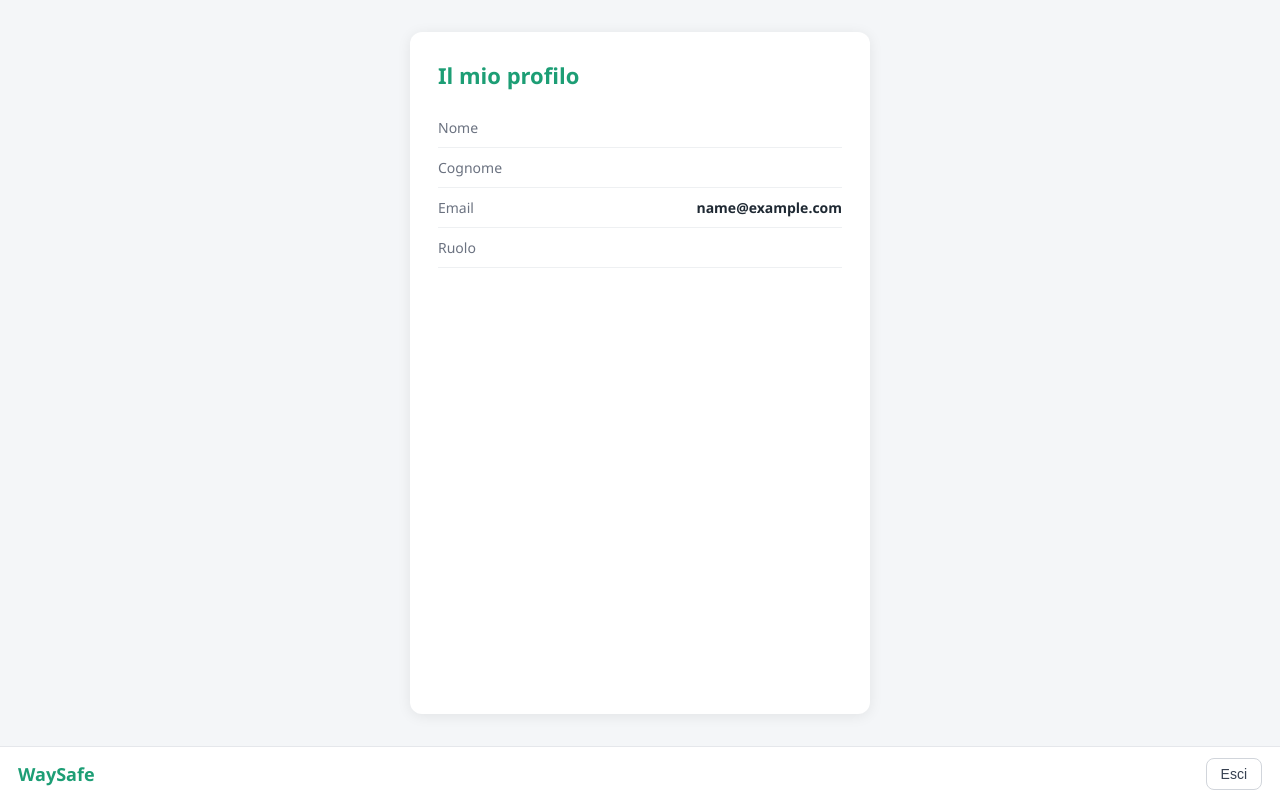
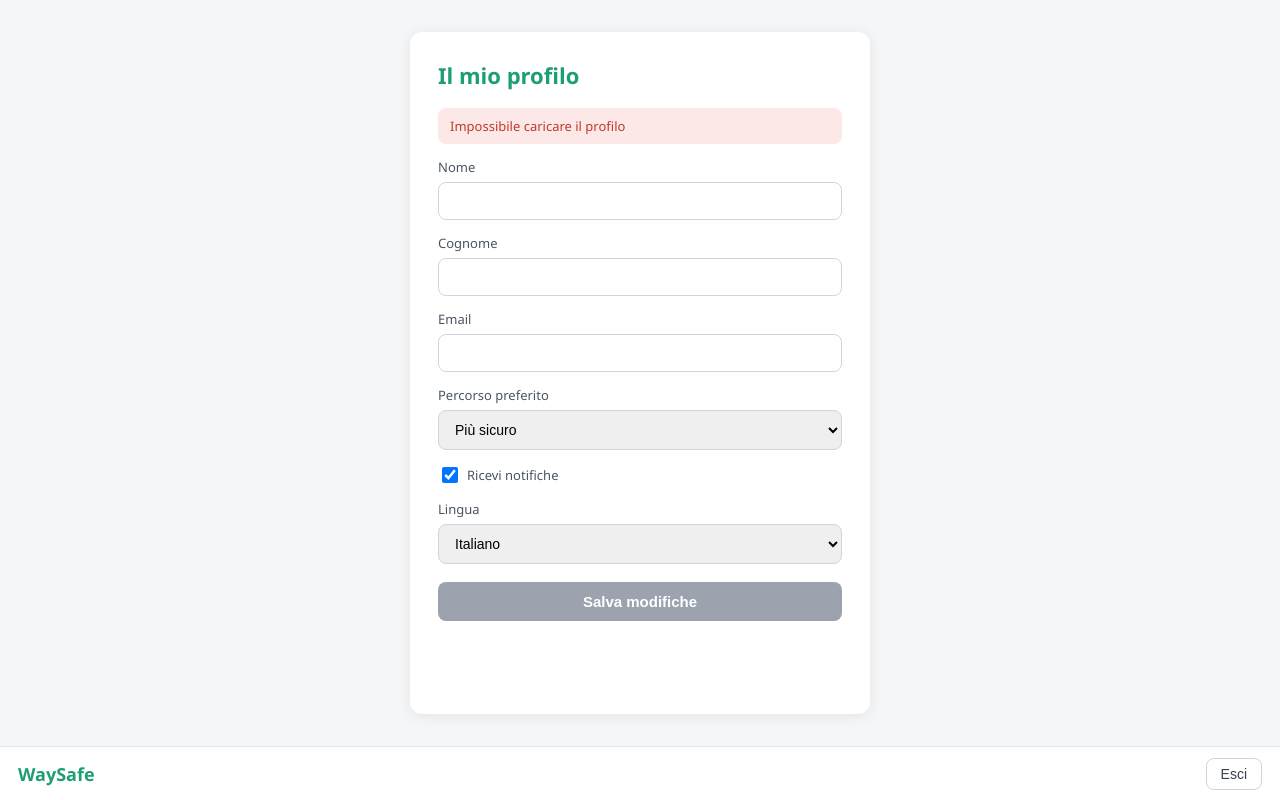
Before and after one commit to davide-modena/WaySafe, a React (Create React App) app in the folder frontend/: page /profile in a window 1280 px wide. Built offline with nearby package versions, Linux system fonts and the light colour scheme; no server answers; sample sign-in values are in the browser's storage.

Commit message:
frontend: ProfilePage modificabile con dati utente e preferenze percorso/notifiche/lingua

```diff
--- a/frontend/src/context/AuthContext.js
+++ b/frontend/src/context/AuthContext.js
@@ -53,6 +53,11 @@ export function AuthProvider({ children }) {
     setUser(null);
   }
 
+  function updateUser(nextUser) {
+    localStorage.setItem('waysafe_user', JSON.stringify(nextUser));
+    setUser(nextUser);
+  }
+
   const value = {
     token,
     user,
@@ -60,6 +65,7 @@ export function AuthProvider({ children }) {
     login,
     register,
     loginConToken,
+    updateUser,
     logout
   };
 
--- a/frontend/src/pages/ProfilePage.css
+++ b/frontend/src/pages/ProfilePage.css
@@ -7,6 +7,9 @@
 }
 
 .profile-card {
+  display: flex;
+  flex-direction: column;
+  gap: 14px;
   width: 100%;
   max-width: 460px;
   background: #ffffff;
@@ -16,25 +19,71 @@
 }
 
 .profile-card h1 {
-  margin: 0 0 18px;
+  margin: 0 0 4px;
   font-size: 22px;
   color: #1d9e75;
 }
 
-.profile-data div {
+.profile-card label {
   display: flex;
-  justify-content: space-between;
-  padding: 10px 0;
-  border-bottom: 1px solid #eef0f2;
+  flex-direction: column;
+  gap: 6px;
+  font-size: 13px;
+  color: #4b5563;
 }
 
-.profile-data dt {
-  color: #6b7280;
+.profile-card input,
+.profile-card select {
+  padding: 10px 12px;
+  border: 1px solid #d1d5db;
+  border-radius: 8px;
   font-size: 14px;
 }
 
-.profile-data dd {
+.profile-check {
+  flex-direction: row !important;
+  align-items: center;
+  gap: 8px;
+  font-size: 14px;
+  color: #1f2933;
+}
+
+.profile-check input {
+  width: 16px;
+  height: 16px;
+}
+
+.profile-save {
+  margin-top: 4px;
+  padding: 11px;
+  border: none;
+  border-radius: 8px;
+  background: #1d9e75;
+  color: #ffffff;
+  font-size: 15px;
+  font-weight: 600;
+  cursor: pointer;
+}
+
+.profile-save:disabled {
+  background: #9ca3af;
+  cursor: not-allowed;
+}
+
+.profile-ok {
   margin: 0;
-  font-weight: 600;
-  font-size: 14px;
+  padding: 9px 12px;
+  border-radius: 8px;
+  background: #e7f6ef;
+  color: #1d9e75;
+  font-size: 13px;
 }
+
+.profile-error {
+  margin: 0;
+  padding: 9px 12px;
+  border-radius: 8px;
+  background: #fde8e8;
+  color: #c0392b;
+  font-size: 13px;
+}
--- a/frontend/src/pages/ProfilePage.jsx
+++ b/frontend/src/pages/ProfilePage.jsx
@@ -1,36 +1,108 @@
+import { useState, useEffect } from 'react';
 import { useAuth } from '../context/AuthContext';
+import api from '../services/api';
 import './ProfilePage.css';
 
+const formIniziale = {
+  nome: '',
+  cognome: '',
+  email: '',
+  percorsoPreferito: 'piu_sicuro',
+  notifiche: true,
+  lingua: 'it'
+};
+
 function ProfilePage() {
-  const { user } = useAuth();
+  const { updateUser } = useAuth();
+  const [form, setForm] = useState(formIniziale);
+  const [caricato, setCaricato] = useState(false);
+  const [messaggio, setMessaggio] = useState('');
+  const [errore, setErrore] = useState('');
+
+  useEffect(() => {
+    api
+      .get('/users/me')
+      .then(({ data }) => {
+        setForm({
+          nome: data.nome || '',
+          cognome: data.cognome || '',
+          email: data.email || '',
+          percorsoPreferito: data.percorsoPreferito || 'piu_sicuro',
+          notifiche: data.notifiche !== false,
+          lingua: data.lingua || 'it'
+        });
+        updateUser(data);
+        setCaricato(true);
+      })
+      .catch(() => setErrore('Impossibile caricare il profilo'));
+  }, [updateUser]);
+
+  function campo(nome) {
+    return (e) => setForm((f) => ({ ...f, [nome]: e.target.value }));
+  }
+
+  async function onSubmit(e) {
+    e.preventDefault();
+    setMessaggio('');
+    setErrore('');
+    try {
+      const { data } = await api.patch('/users/me', form);
+      updateUser(data);
+      setMessaggio('Profilo aggiornato con successo');
+    } catch (err) {
+      setErrore((err.response && err.response.data && err.response.data.error) || 'Errore durante il salvataggio');
+    }
+  }
 
   return (
     <div className="profile-page">
-      <div className="profile-card">
+      <form className="profile-card" onSubmit={onSubmit}>
         <h1>Il mio profilo</h1>
-        {user ? (
-          <dl className="profile-data">
-            <div>
-              <dt>Nome</dt>
-              <dd>{user.nome}</dd>
-            </div>
-            <div>
-              <dt>Cognome</dt>
-              <dd>{user.cognome}</dd>
-            </div>
-            <div>
-              <dt>Email</dt>
-              <dd>{user.email}</dd>
-            </div>
-            <div>
-              <dt>Ruolo</dt>
-              <dd>{user.ruolo}</dd>
-            </div>
-          </dl>
-        ) : (
-          <p>I dati del profilo non sono disponibili.</p>
-        )}
-      </div>
+        {messaggio && <p className="profile-ok">{messaggio}</p>}
+        {errore && <p className="profile-error">{errore}</p>}
+
+        <label>
+          Nome
+          <input value={form.nome} onChange={campo('nome')} />
+        </label>
+        <label>
+          Cognome
+          <input value={form.cognome} onChange={campo('cognome')} />
+        </label>
+        <label>
+          Email
+          <input type="email" value={form.email} onChange={campo('email')} />
+        </label>
+        <label>
+          Percorso preferito
+          <select value={form.percorsoPreferito} onChange={campo('percorsoPreferito')}>
+            <option value="piu_sicuro">Più sicuro</option>
+            <option value="bilanciato">Bilanciato</option>
+          </select>
+        </label>
+        <label className="profile-check">
+          <input
+            type="checkbox"
+            checked={form.notifiche}
+            onChange={(e) => setForm((f) => ({ ...f, notifiche: e.target.checked }))}
+          />
+          Ricevi notifiche
+        </label>
+        <label>
+          Lingua
+          <select value={form.lingua} onChange={campo('lingua')}>
+            <option value="it">Italiano</option>
+            <option value="en">English</option>
+            <option value="de">Deutsch</option>
+            <option value="es">Español</option>
+            <option value="fr">Français</option>
+          </select>
+        </label>
+
+        <button type="submit" className="profile-save" disabled={!caricato}>
+          Salva modifiche
+        </button>
+      </form>
     </div>
   );
 }
```
